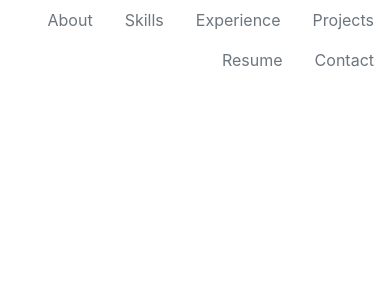
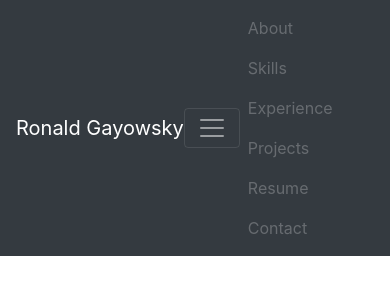
Before and after one commit to rongayowsky/rongayowsky.github.io, a plain HTML site: page index.html in a window 390 px wide. Drawn offline with Linux system fonts and the light colour scheme.

Commit message:
Made the banner for the website as desired.
DESCRIPTION:
Has my name to the top left, quick links to the top right.

BUGS:
If the window is made narrow, a checkbox appears. This is due to a hacky implementation to get the quick links to the right.
Should fix this in the future.

```diff
--- a/index.html
+++ b/index.html
@@ -4,9 +4,9 @@
 <head>
   <meta name="author" content="Ronald Gayowsky">
   <meta name="description" content="Resume">
-  <!-- <meta name="viewport" content="width=device-width, initial-scale=1, shrink-to-fit=no"> -->
+  <meta name="viewport" content="width=device-width, initial-scale=1, shrink-to-fit=no">
   <meta charset="utf-8">
-  <!-- what does this do? -->
+  <!-- This links all of the classes to the bootstrap file -->
   <link rel="stylesheet" href="css/bootstrap.min.css">
 
   <title>Ronald Gayowsky</title>
@@ -14,26 +14,43 @@
 
 <body>
     <!-- Nav Bar -->
-  <ul class="nav justify-content-end ">
+    <nav class="navbar navbar-expand-md fixed-top navbar-dark bg-dark">
+
+        <a class="navbar-brand mr-0 mr-md-2" href="#">Ronald Gayowsky</a>
+
+        <button class="navbar-toggler" type="button" data-toggle="collapse" data-target="#navbarText" aria-controls="navbarText" aria-expanded="false" aria-label="Toggle navigation">
+            <span class="navbar-toggler-icon"></span>
+        </button>
+
+        <div class="collapse navbar-collapse" id="navbarText">
+            <!-- Empty in order to push nav-items to the right -->
+            <!-- Causes issue where if window is small, a listbox appears. Definitely a hack fix, remedy in future patch -->
+        </div>
+
+        <div class="navbar-nav mr-auto justify-content-end">
             <li class="nav-item">
-        <a class="nav-link disabled" href="#!">About</a>
+                <a class="nav-link p-2 disabled" href="#">About</a>
             </li>
             <li class="nav-item">
-        <a class="nav-link disabled" href="#!">Skills</a>
+                <a class="nav-link p-2 disabled" href="#">Skills</a>
             </li>
             <li class="nav-item">
-        <a class="nav-link disabled" href="#!">Experience</a>
+                <a class="nav-link p-2 disabled" href="#">Experience</a>
             </li>
             <li class="nav-item">
-        <a class="nav-link disabled" href="#!">Projects</a>
+                <a class="nav-link p-2 disabled" href="#">Projects</a>
             </li>
             <li class="nav-item">
-        <a class="nav-link disabled" href="#!">Resume</a>
+                <a class="nav-link p-2 disabled" href="#">Resume</a>
             </li>
             <li class="nav-item">
-        <a class="nav-link disabled" href="#!">Contact</a>
+                <a class="nav-link p-2 disabled" href="#">Contact</a>
             </li>
-    </ul>
+        </div>
+
+    </nav>
+
+
 
 </body>
 
```
Also changed, not shown: example.html (+9 -12 lines). Lines whose indentation alone changed are shown as unchanged.
